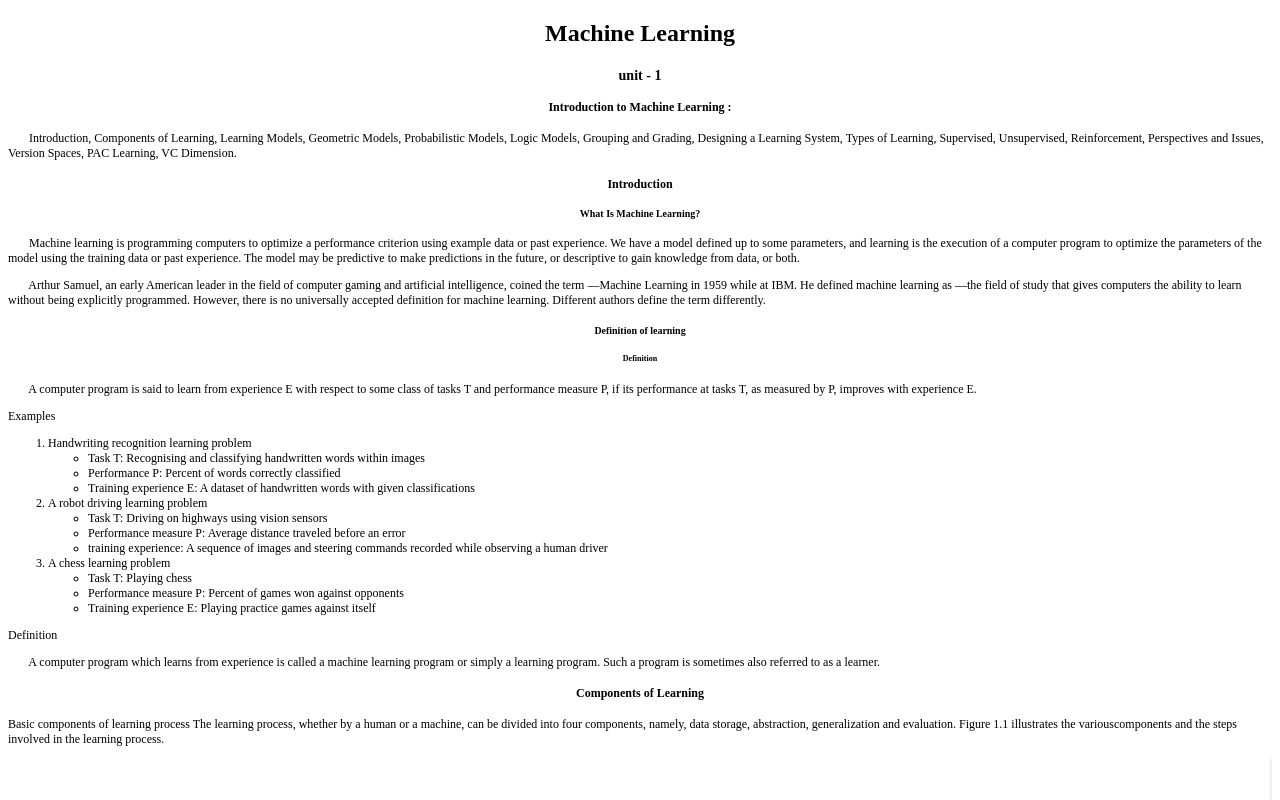
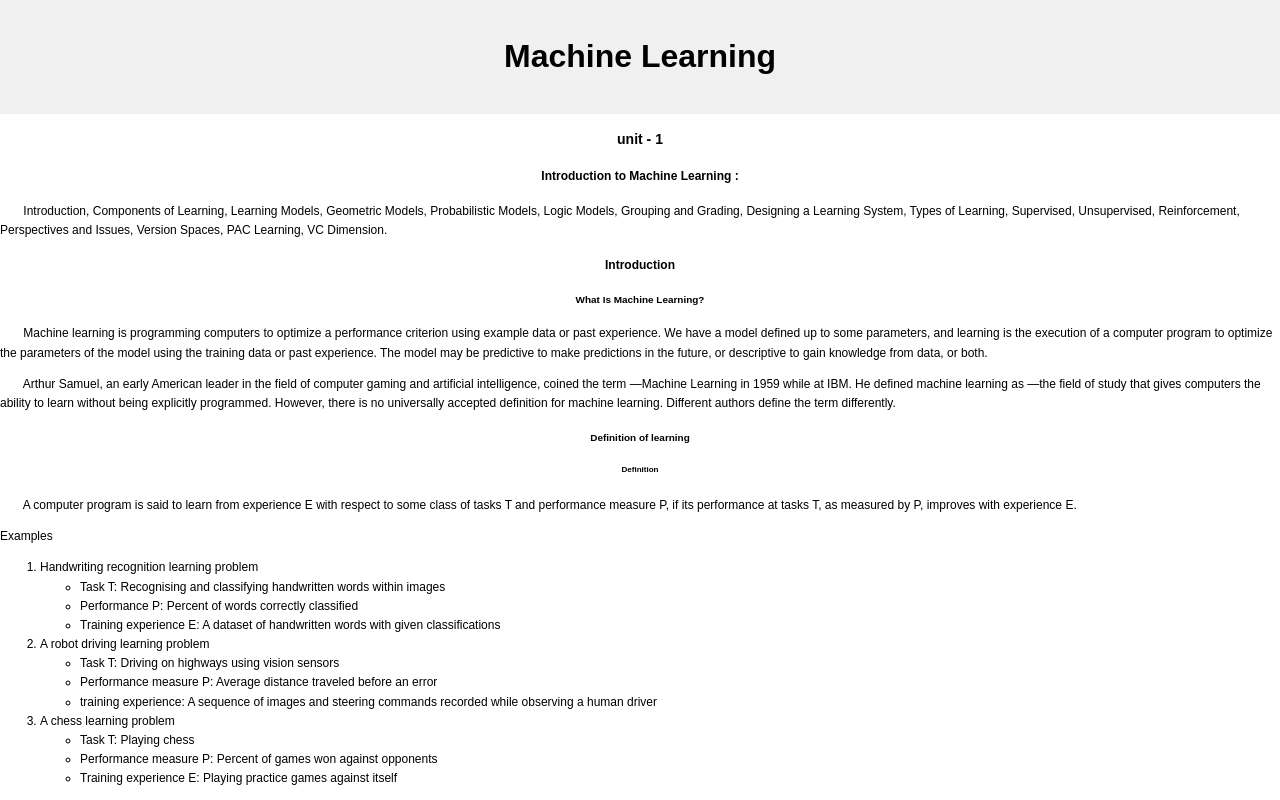
Before and after one commit to Naidu549/MyLearning, a plain HTML site: page index.html in a window 1280 px wide. Shown: the top 800 px of the page. Drawn offline with Linux system fonts and the light colour scheme.

Commit message:
Update index.html

```diff
--- a/index.html
+++ b/index.html
@@ -6,8 +6,24 @@
         <meta name="google-adsense-account" content="ca-pub-9725515708235816">
         <script async src="https://pagead2.googlesyndication.com/pagead/js/adsbygoogle.js?client=ca-pub-9725515708235816"
      crossorigin="anonymous"></script>
-        <h2>Machine Learning </h2>
+
         <style>
+            body{
+                font-family: Arial, sans-serif;
+                margin: 0;
+                padding 0 10px;
+                line-height: 1.6;
+            }
+            header,footer{
+                text-align:center;
+                padding:10px 0;
+                background-color:#f0f0f0;
+            }
+            main{
+                max-widtth:1000px;
+                margin:auto;
+            }
+
             h1,h2,h3,h4,h5,h6{
                 text-align:center;
             }
@@ -18,10 +34,22 @@
             }
             img{
                 width:100%;
+                height:auto;
+                display:block;
+                margin:10px 0;
             }
         </style>
     </head>
     <body>
+        <header>
+            <h1>Machine Learning</h1>
+        </header>
+        <main>
+            <!-- Add Placeholder top -->
+            <div class="adsense-placeholder">
+
+            </div>
+
         <div>
             <h3>unit - 1</h3>
             <h4>Introduction to Machine Learning :</h4>
@@ -122,6 +150,10 @@ reasoning.<br>
 • Computers use hard disk drives, flash memory, random access memory and similar devices to store
 data and use cables and other technology to retrieve data.
 </p>
+            <!-- Add Placeholder middle -->
+            <div class="adsense-placeholder">
+
+            </div>
 <h6>2. Abstraction</h6>
 <p>&nbsp&nbsp&nbsp&nbsp&nbsp&nbsp
   The second component of the learning process is known as abstraction.<br>
@@ -441,5 +473,13 @@ customer application is eligible for a loan. So in this case, the training examp
             </p>
 
         </div>
+        <!-- Add Placeholder bottom -->
+            <div class="adsense-placeholder">
+
+            </div>
+    </main>
+        <footer>
+            <p>&copy; 2025 Machine Learning Resources</p>
+        </footer>
     </body>
 </html>
```
